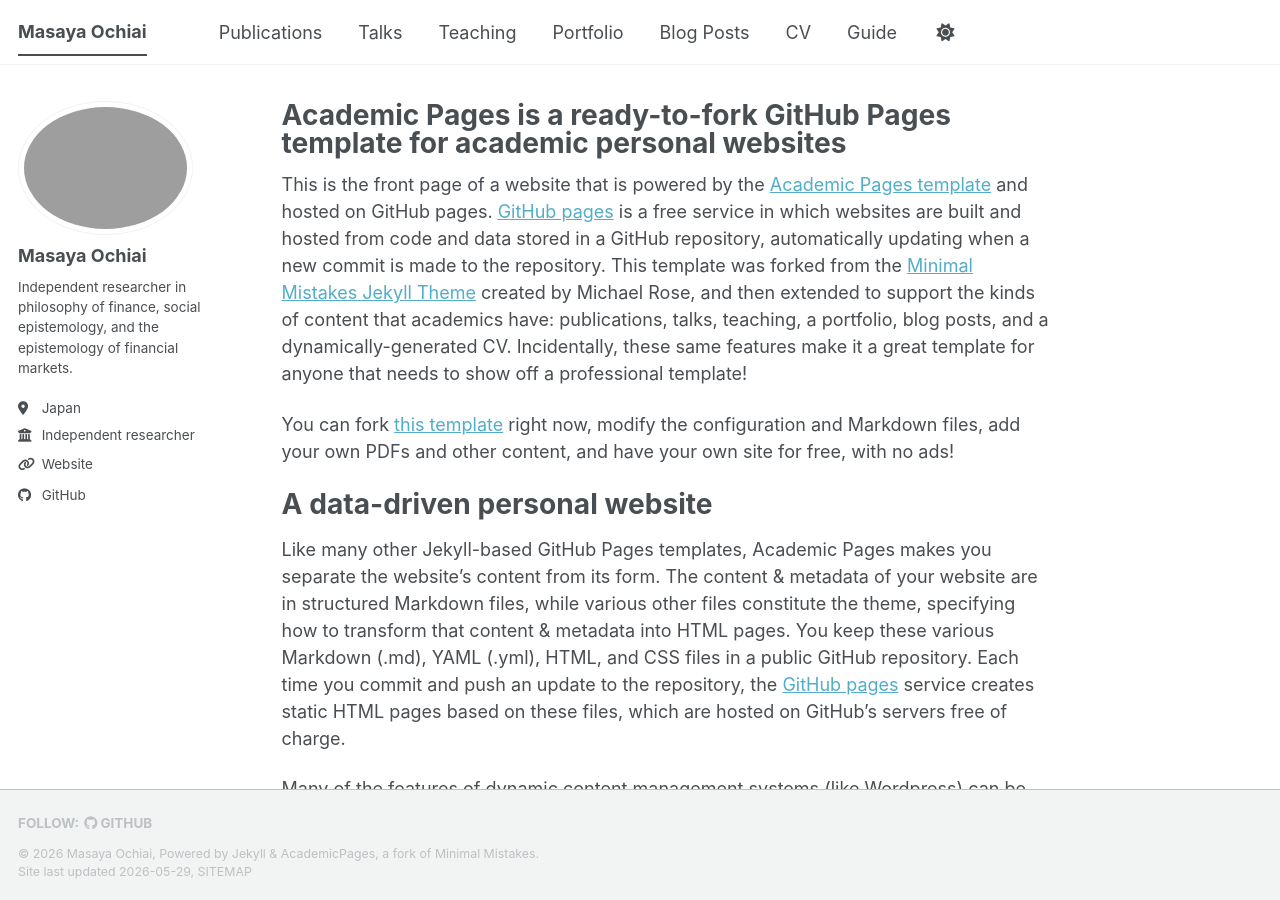
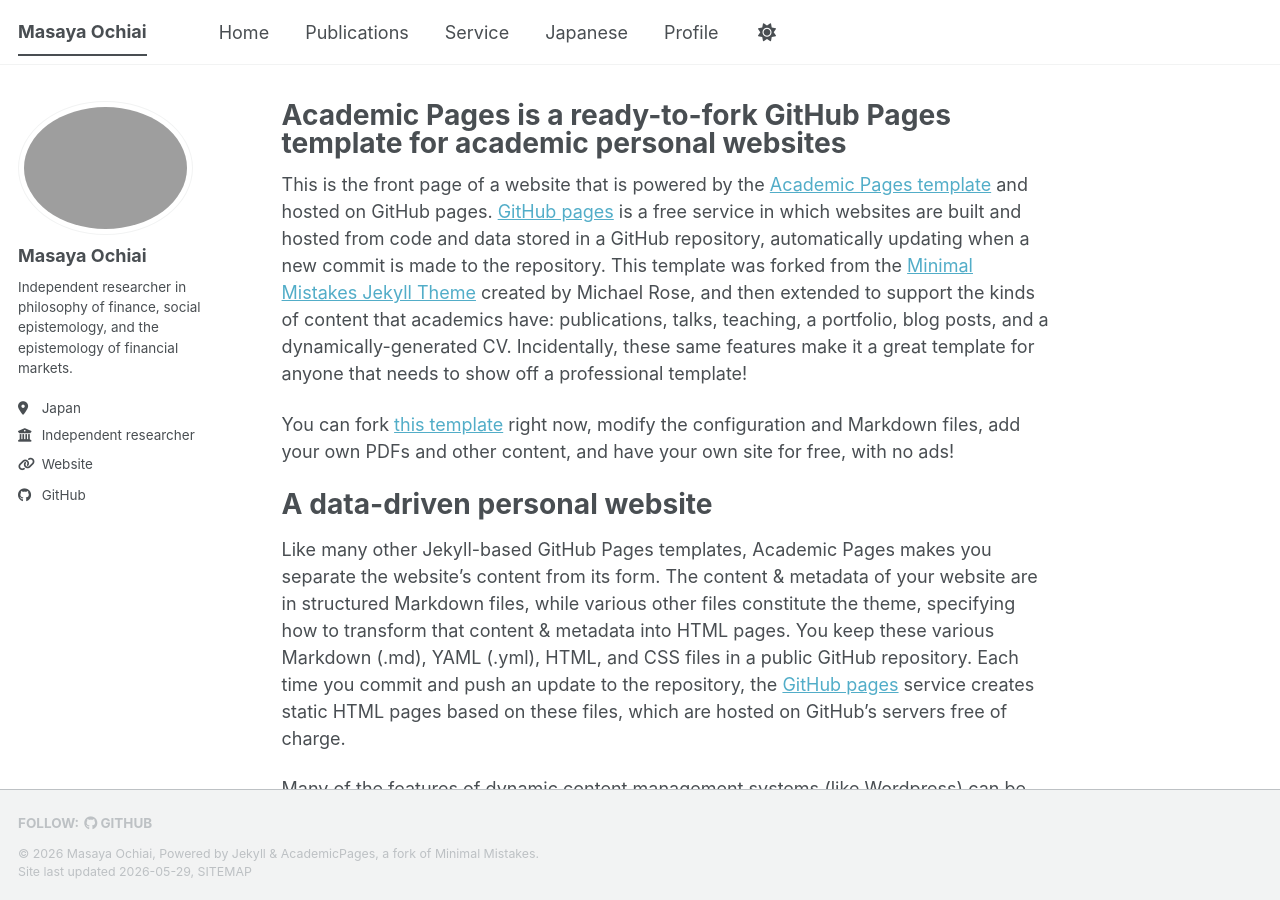
Before and after one commit to masaya-ochiai/masaya-ochiai.github.io, a Jekyll site: the page built from _pages/about.md, in a window 1280 px wide and 900 px high. Built offline with Jekyll 4.4.1, drawn with Linux system fonts in a browser that asks for light colours; a script bundle is joined from its source files by our own code; library files that are not in the unit come from our copies; part of the change alters nothing that is shown.

Commit message:
Update navigation.yml

```diff
--- a/_data/navigation.yml
+++ b/_data/navigation.yml
@@ -1,33 +1,15 @@
-# The following is the order of the links in the header of the website.
-#
-# Changing the order here will adjust the order and you can also add additional
-# links. Removing a link prevents it from showing in the header, but does not
-# prevent it from being included in the site.
-#
-# NOTE that only one of the CV options should be selected, the first is for the
-#      Markdown formatted page while the second is generated using JSON.
+main:
+  - title: "Home"
+    url: /
 
-main:
   - title: "Publications"
     url: /publications/
 
-  - title: "Talks"
-    url: /talks/
+  - title: "Service"
+    url: /service/
 
-  - title: "Teaching"
-    url: /teaching/
+  - title: "Japanese"
+    url: /ja/
 
-  - title: "Portfolio"
-    url: /portfolio/
-
-  - title: "Blog Posts"
-    url: /year-archive/
-
-  - title: "CV"
-    url: /cv/
-
-  # - title: "CV"
-  #   url: /cv-json/
-
-  - title: "Guide"
-    url: /markdown/
+  - title: "Profile"
+    url: /profile/
```
